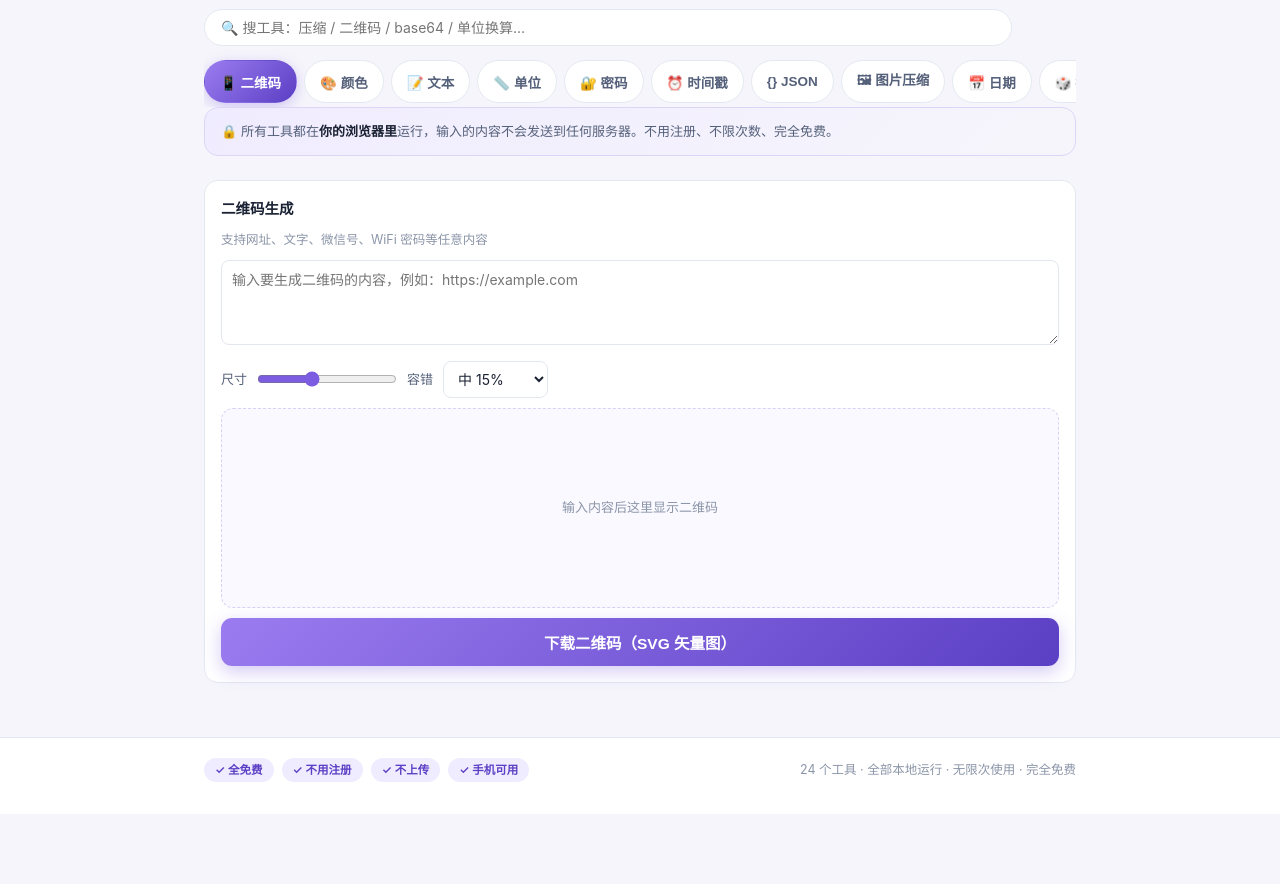
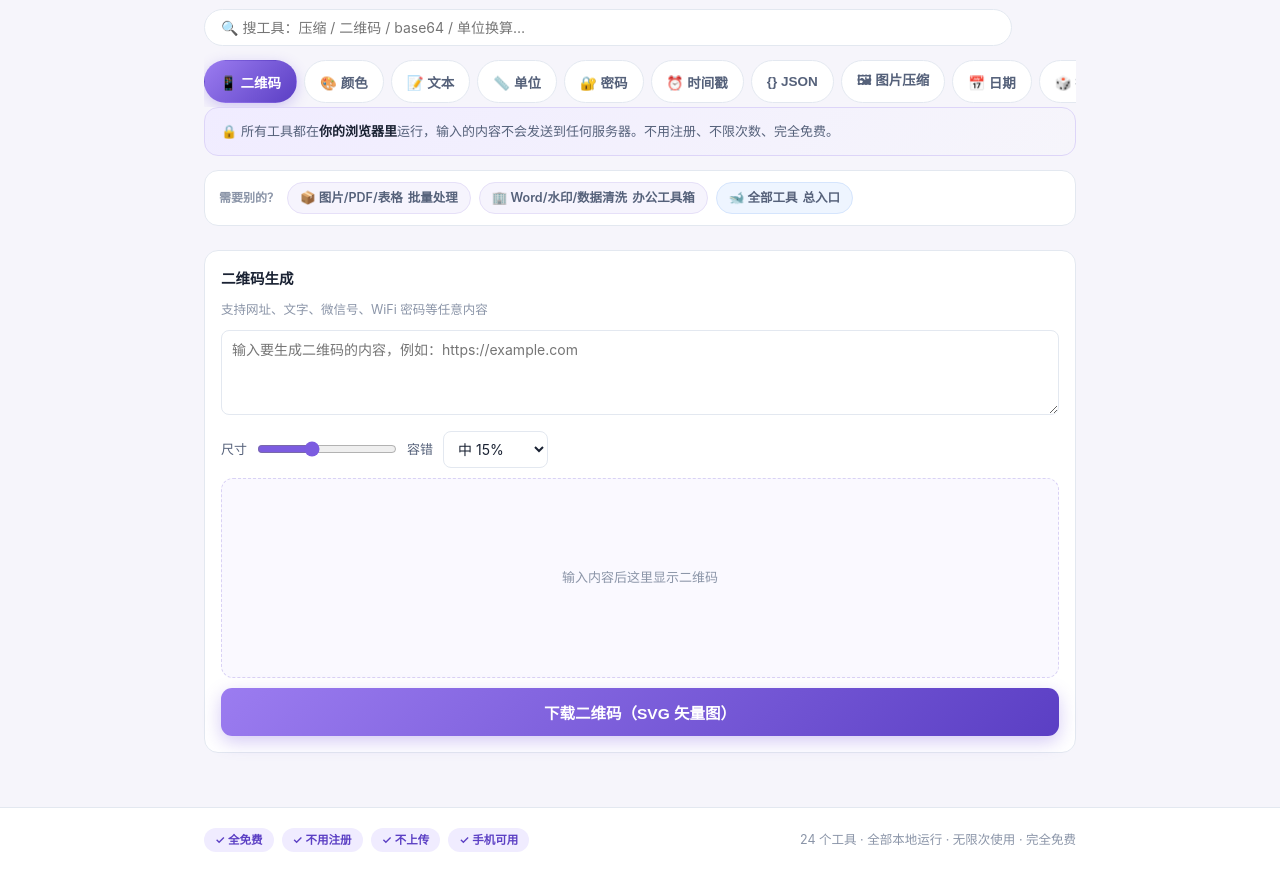
Before and after one commit to lsj666nsyw/whale-tools, a website: page index.html in a window 1280 px wide. Shown: the part 58-942 px from the top of the page. Before the commit the page ends 872 px from the top, so only its background shows below. Drawn offline with Linux system fonts and the light colour scheme.

Commit message:
feat: 加跨站导流条（小工具集 ↔ 批量处理 ↔ 办公工具箱 ↔ 总入口）
三个站点功能有重叠，用户容易漏掉另外两个。在 promo 下方加一排胶囊链接。

```diff
--- a/index.html
+++ b/index.html
@@ -89,7 +89,28 @@ footer .wrap{display:flex;flex-wrap:wrap;gap:10px;align-items:center;justify-con
 nav button.hide{display:none}
 nav .nomatch{display:none;font-size:13px;color:var(--ink3);padding:12px 4px}
 nav.filtering .nomatch{display:block}
-@media(max-width:560px){.hd .pc{display:none}nav button{padding:7px 12px;font-size:13px}}
+/* 跨站导流 */
+.crossnav{
+  display:flex;flex-wrap:wrap;align-items:center;gap:8px;
+  background:#fff;border:1px solid var(--line);border-radius:var(--r);
+  padding:11px 14px;margin-bottom:14px;
+}
+.cn-lab{font-size:12px;color:var(--ink3);font-weight:600;flex:none}
+.cn-item{
+  display:inline-flex;align-items:center;gap:5px;text-decoration:none;
+  font-size:12.5px;color:var(--ink2);background:#f6f4fd;border:1px solid #e6e0f8;
+  border-radius:999px;padding:5px 12px;font-weight:600;transition:.15s;
+}
+.cn-item:hover{border-color:var(--p);color:var(--p);background:#f0ecff}
+.cn-item b{font-weight:700}
+.cn-home{background:#eef5ff;border-color:#d5e5fd}
+.cn-home:hover{border-color:var(--blue);color:var(--blue2);background:#e4efff}
+@media(max-width:560px){
+  .hd .pc{display:none}
+  nav button{padding:7px 12px;font-size:13px}
+  .crossnav{gap:6px;padding:10px 12px}
+  .cn-lab{width:100%}
+}
 </style>
 </head>
 <body>
@@ -136,6 +157,13 @@ nav.filtering .nomatch{display:block}
   </nav>
 
   <div class="promo">🔒 所有工具都在<b>你的浏览器里</b>运行，输入的内容不会发送到任何服务器。不用注册、不限次数、完全免费。</div>
+
+  <div class="crossnav">
+    <span class="cn-lab">需要别的？</span>
+    <a class="cn-item" href="https://lsj666nsyw.github.io/whale-batch/">📦 图片/PDF/表格<b>批量处理</b></a>
+    <a class="cn-item" href="https://lsj666nsyw.github.io/office-tools/">🏢 Word/水印/数据清洗<b>办公工具箱</b></a>
+    <a class="cn-item cn-home" href="https://lsj666nsyw.github.io/whale-home/">🐋 全部工具<b>总入口</b></a>
+  </div>
 
   <!-- ========== 二维码 ========== -->
   <section id="t-qr" class="on">
```
